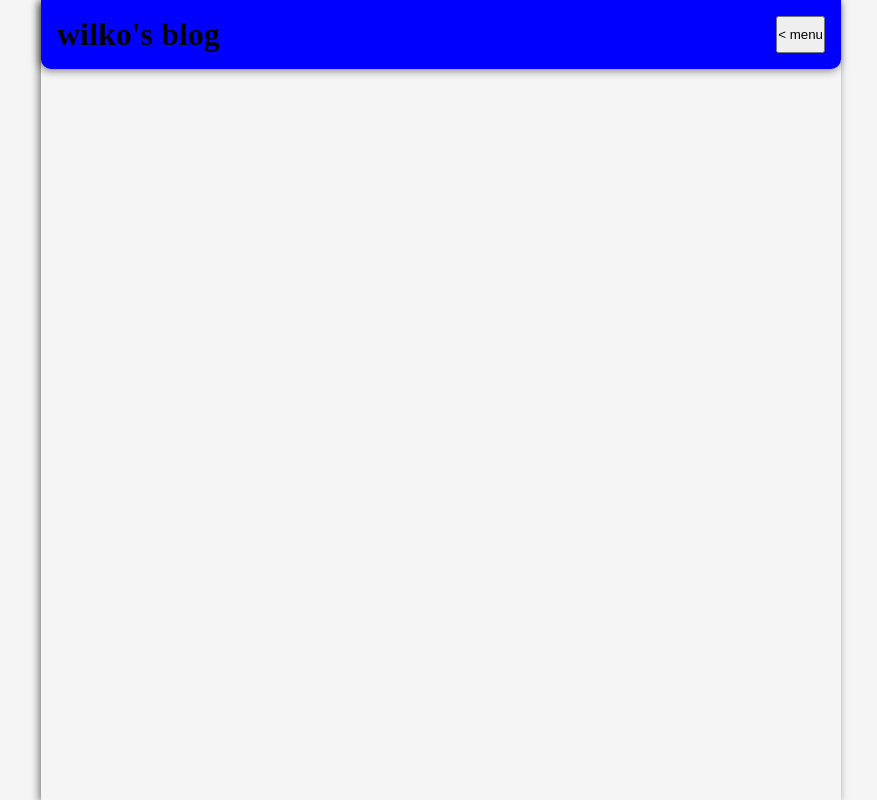
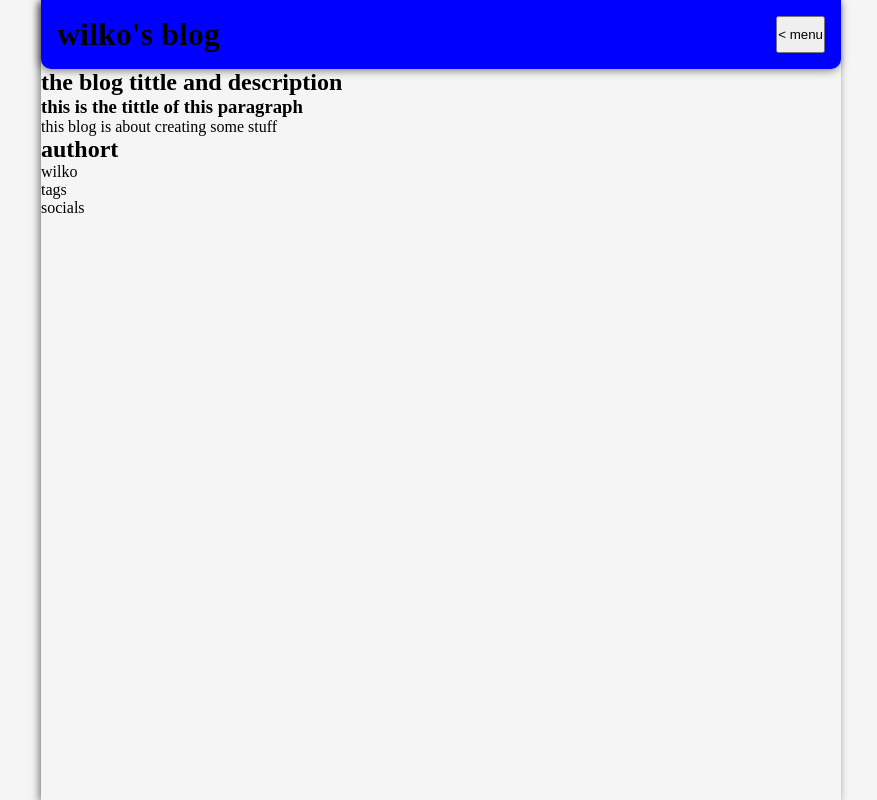
Before and after one commit to wilkodev9/wilko-blog, a Next.js app in the folder portfolio-blog/: page /blog/id in a window 1280 px wide. Shown: the top 800 px of the page, without its empty margins (199-1076 px from the left). Built offline with nearby package versions, Linux system fonts and the light colour scheme.

Commit message:
html setup for the blog/"id" page

```diff
--- a/portfolio-blog/pages/blog/id.tsx
+++ b/portfolio-blog/pages/blog/id.tsx
@@ -4,6 +4,25 @@ export default function Id() {
     return (
     <div>
       <Navbar></Navbar>
+      <header>
+        <h2>the blog tittle and description</h2>
+      </header>
+      <h3>
+        this is the tittle of this paragraph
+      </h3>
+      <p>
+        this blog is about creating some stuff
+      </p>
+      <div>
+        <h2>
+          authort
+        </h2>
+        <p>
+          wilko
+        </p>
+        <p>tags</p>
+        <p>socials</p>
+      </div>
     </div>
     )
   }
```
